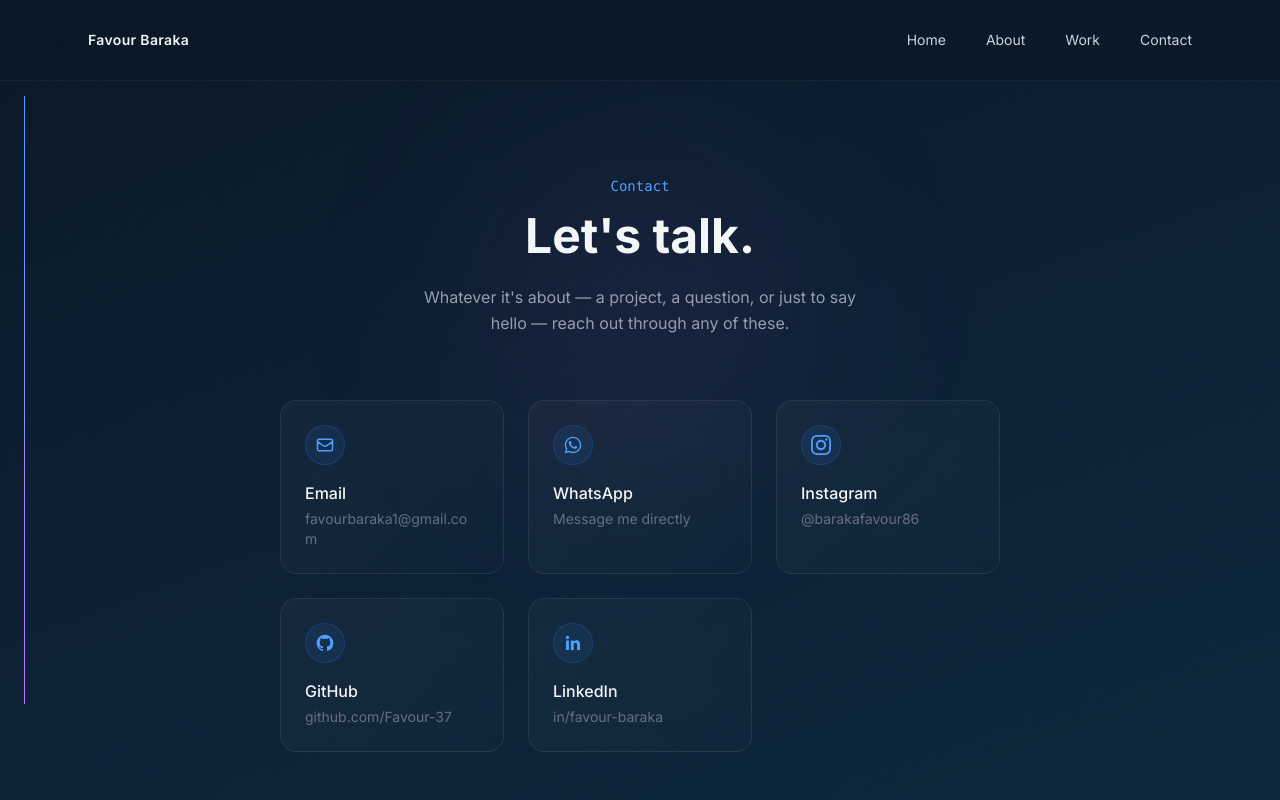
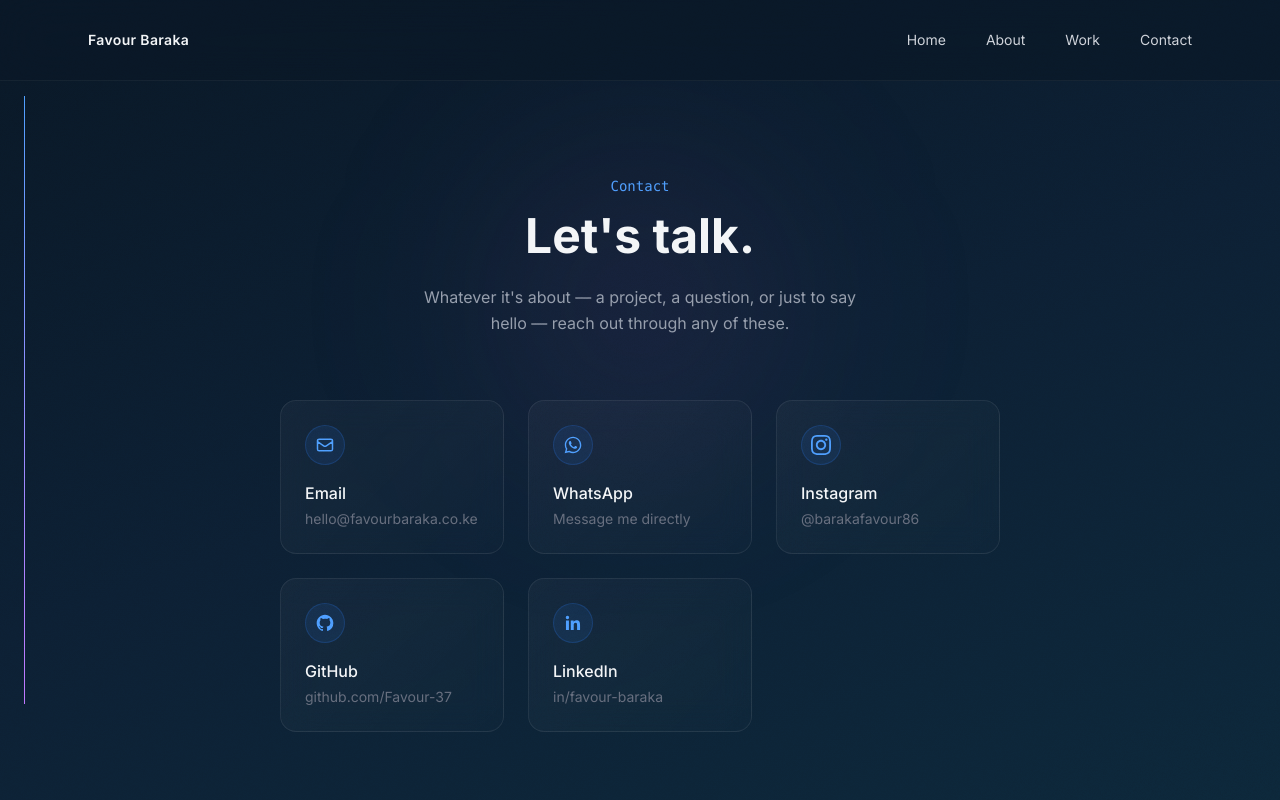
Before and after one commit to Favour-37/favour-portfolio, a Next.js app: page /contact in a window 1280 px wide. Shown: the top 800 px of the page. Built offline with nearby package versions, Linux system fonts and the light colour scheme.

Commit message:
Switch contact email to hello@favourbaraka.co.ke

```diff
--- a/app/contact/page.tsx
+++ b/app/contact/page.tsx
@@ -10,8 +10,8 @@ const fadeUp: Variants = {
 const contacts = [
   {
     label: "Email",
-    sub: "favourbaraka1@gmail.com",
-    href: "mailto:favourbaraka1@gmail.com",
+sub: "hello@favourbaraka.co.ke",
+  href: "mailto:hello@favourbaraka.co.ke",
     icon: (
       <svg className="w-5 h-5" fill="none" stroke="currentColor" strokeWidth="1.8" viewBox="0 0 24 24">
         <path strokeLinecap="round" strokeLinejoin="round" d="M3 8l7.89 5.26a2 2 0 002.22 0L21 8M5 19h14a2 2 0 002-2V7a2 2 0 00-2-2H5a2 2 0 00-2 2v10a2 2 0 002 2z" />
--- a/app/layout.tsx
+++ b/app/layout.tsx
@@ -61,6 +61,7 @@ export default function RootLayout({ children }: { children: React.ReactNode })
               name: "Favour Baraka",
               jobTitle: "Full-Stack Developer",
               url: "https://favourbaraka.co.ke",
+              email: "hello@favourbaraka.co.ke",
               sameAs: [
                 "https://github.com/Favour-37",
                 "https://www.linkedin.com/in/favour-baraka-a27490408/",
```
